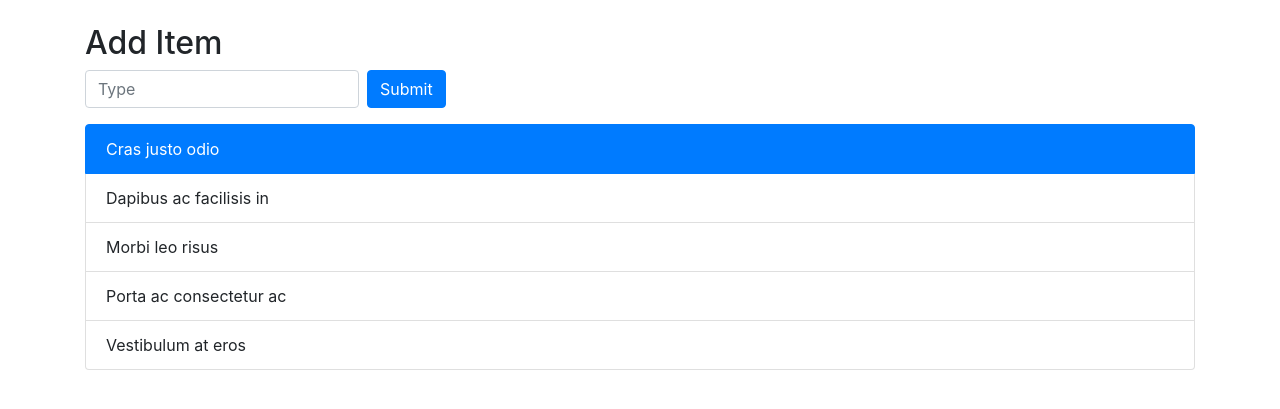
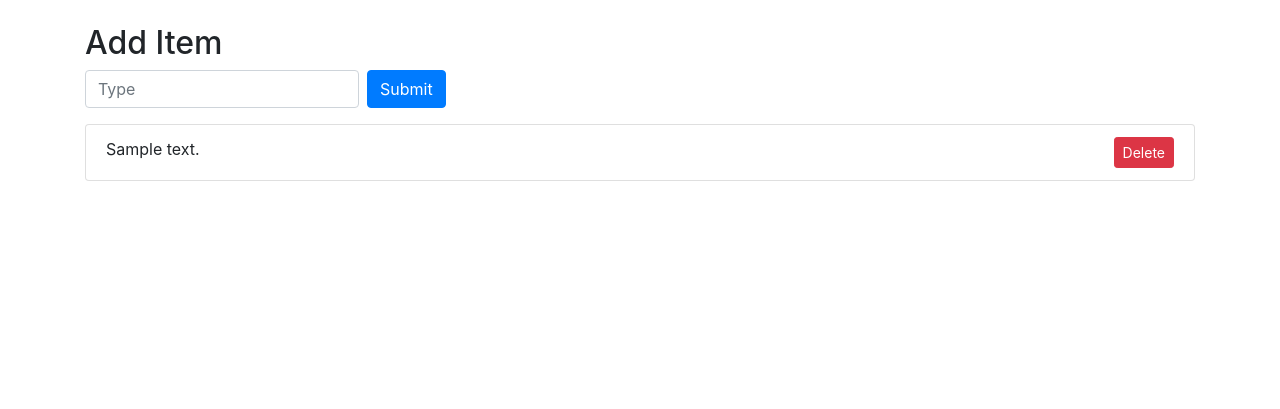
Before and after one commit to ViktorBash/ToDoApp, a Django app: page / in a window 1280 px wide. Shown: the part 66-475 px from the top of the page. Run offline with Django 3.2, Linux system fonts and the light colour scheme; tables that the repository leaves empty hold one stand-in row (values such as "Sample post"); some libraries are stand-ins or nearby versions.

Commit message:
Finished Minimum Viable Product
Now to do items can be added, displayed and deleted.

```diff
--- a/todoapp/todo/models.py
+++ b/todoapp/todo/models.py
@@ -4,7 +4,7 @@ from django.contrib.auth.models import User
 
 # Create your models here.
 class Todo_Objects(models.Model):
-    added_date = models.DateTimeField(default=timezone.now)
+    added_date = models.DateTimeField()
     text = models.CharField(max_length=200)
     # title = models.CharField(max_length=100)
     # priority = models.IntegerField(default=5)
--- a/todoapp/todo/templates/todo/home.html
+++ b/todoapp/todo/templates/todo/home.html
@@ -3,8 +3,9 @@
   <div class="row mt-4">
     <div class="col">
       <h2>Add Item</h2>
-      <form class="form-inline">
-      <input type="text" class="form-control mb-2 mr-sm-2" placeholder="Type">
+      <form class="form-inline" action="add_todo/" method="post">
+      {% csrf_token %}
+      <input type="text" class="form-control mb-2 mr-sm-2" placeholder="Type" name="content">
       <button type="submit" class="btn btn-primary mb-2">Submit</button>
       </form>
     </div>
@@ -13,11 +14,16 @@
   <div class="row mt-2">
     <div class = "col">
       <ul class="list-group">
-        <li class="list-group-item active">Cras justo odio</li>
-        <li class="list-group-item">Dapibus ac facilisis in</li>
-        <li class="list-group-item">Morbi leo risus</li>
-        <li class="list-group-item">Porta ac consectetur ac</li>
-        <li class="list-group-item">Vestibulum at eros</li>
+        {% for todo_item in todo_items %}
+          <li class="list-group-item">{{ todo_item.text }}
+            <div class="float-right">
+              <form action="delete_todo/{{todo_item.id}}/" action="post">
+                {% csrf_token %}
+              <button type="submit" class="btn btn-danger btn-sm">Delete</button>
+              </form>
+            </div>
+          </li>
+        {% endfor %}
       </ul>
     </div>
   </div>
--- a/todoapp/todo/urls.py
+++ b/todoapp/todo/urls.py
@@ -4,5 +4,6 @@ from .views import home
 
 urlpatterns = [
 path('', views.home, name="todo-home"),
-# path('', views.home, name="todo-home"),
+path('add_todo/', views.add_todo),
+path('delete_todo/<int:todo_id>/', views.delete_todo),
 ]
--- a/todoapp/todo/views.py
+++ b/todoapp/todo/views.py
@@ -2,7 +2,30 @@ from django.shortcuts import render
 from .models import Todo_Objects
 from django.views.generic import ListView, DetailView
 from django.contrib.auth.models import User
+from django.utils import timezone
+from django.http import HttpResponseRedirect
 
 # Create your views here.
 def home(request):
-    return render(request, "todo/home.html")
+    todo_items = Todo_Objects.objects.all().order_by("-added_date")
+    # All of our to_do Todo_Objects
+
+
+    return render(request, "todo/home.html", {"todo_items": todo_items})
+
+def add_todo(request):
+    current_date = timezone.now()  # Timezone object of the current time created
+    content = request.POST["content"]  # Content from the form
+    # print(added_date)
+    # print(content)
+    created_obj = Todo_Objects.objects.create(added_date=current_date, text=content)
+    # print(created_obj)
+    # print(created_obj.id)
+    # return render(request, "todo/home.html")
+    return HttpResponseRedirect("/")  # Redirect to home page
+    # so that it our list gets updated when we add something
+
+def delete_todo(request, todo_id):
+    # Delete object
+    Todo_Objects.objects.get(id=todo_id).delete()
+    return HttpResponseRedirect("/")
```
Also changed, not shown: todoapp/db.sqlite3, todoapp/todo/migrations/0005_auto_20200421_1833.py (added).
